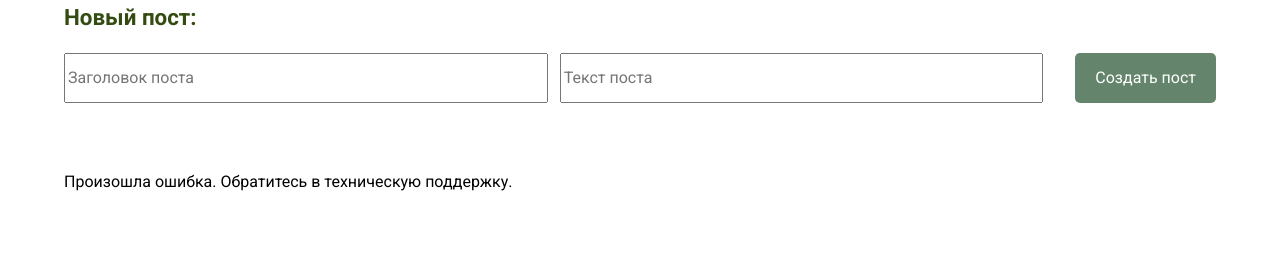
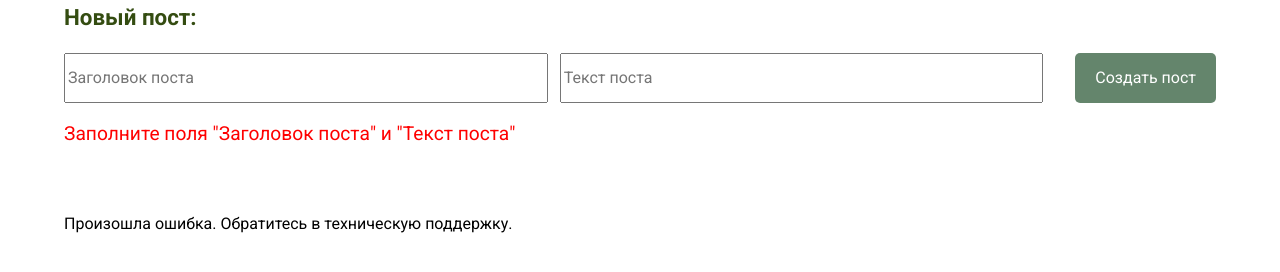
Before and after one commit to grigaskate/js-week19-API, a plain HTML site: page index.html in a window 1280 px wide. Both pictures are taken after a click on the button "Создать пост". Shown: the part 132-404 px from the top of the page. Drawn offline with Linux system fonts and the light colour scheme; no server answers.

Commit message:
add error message

```diff
--- a/index.html
+++ b/index.html
@@ -32,6 +32,7 @@
           />
           <button class="article__btn">Создать пост</button>
         </div>
+        <div class="error"></div>
         <div class="newArticle"></div>
       </div>
       <div class="articles"></div>
--- a/index.js
+++ b/index.js
@@ -2,7 +2,12 @@
 const articlesList = document.querySelector(".articles"); //находим разметку, куда нужно поместить посты
 
 fetch("https://jsonplaceholder.typicode.com/posts")
-  .then((response) => response.json())
+  .then((response) => {
+    if (!response.ok) {
+      throw new Error(`HTTP error! status: ${response.status}`);
+    }
+    return response.json();
+  })
   .then((json) => {
     json.forEach((elem) => {
       const div = document.createElement("div");
@@ -24,6 +29,7 @@ const formInput = document.querySelector(".form__addArticle");
 const articleTitle = document.querySelector(".article__title");
 const articleText = document.querySelector(".article__text");
 const addArticleBtn = document.querySelector(".article__btn");
+const error = document.querySelector(".error");
 
 //Функция для кнопки "Создать пост"
 addArticleBtn.onclick = function (event) {
@@ -34,6 +40,11 @@ addArticleBtn.onclick = function (event) {
   };
   if (articleTitle.value === "" || articleText.value === "") {
     addArticleBtn.style.display = "block";
+    error.innerHTML = `Заполните поля "Заголовок поста" и "Текст поста"`;
+  }
+  if (articleTitle.value.trim() === "" || articleText.value.trim() === "") {
+    addArticleBtn.style.display = "block";
+    error.innerHTML = `Заполните поля "Заголовок поста" и "Текст поста"`;
   } else {
     fetch("https://jsonplaceholder.typicode.com/posts", {
       method: "POST",
@@ -45,7 +56,6 @@ addArticleBtn.onclick = function (event) {
       .then((response) => response.json())
       .then((article) => {
         const newArticle = document.querySelector(".newArticle");
-        console.log(article);
         const display = `<div class="containerArticle">
                         <p  class="title">Заголовок: ${article.title}</p>
                         <p>${article.body}</p>
@@ -53,6 +63,7 @@ addArticleBtn.onclick = function (event) {
         newArticle.innerHTML += display;
         articleTitle.value = "";
         articleText.value = "";
+        error.innerHTML = ` `;
       })
       .catch((err) => {
         articlesList.innerHTML = `Произoшла ошибка. Обратитесь в техническую поддержку.`;
--- a/styles/style.css
+++ b/styles/style.css
@@ -9,7 +9,7 @@
 }
 
 .form__addArticle {
-  margin-bottom: 70px;
+  margin-bottom: 20px;
   display: flex;
   justify-content: space-between;
 }
@@ -47,3 +47,9 @@ h1 {
   font-weight: 600;
   color: #344c11;
 }
+
+.error {
+  color: red;
+  font-size: 1.2em;
+  margin-bottom: 70px;
+}
```
